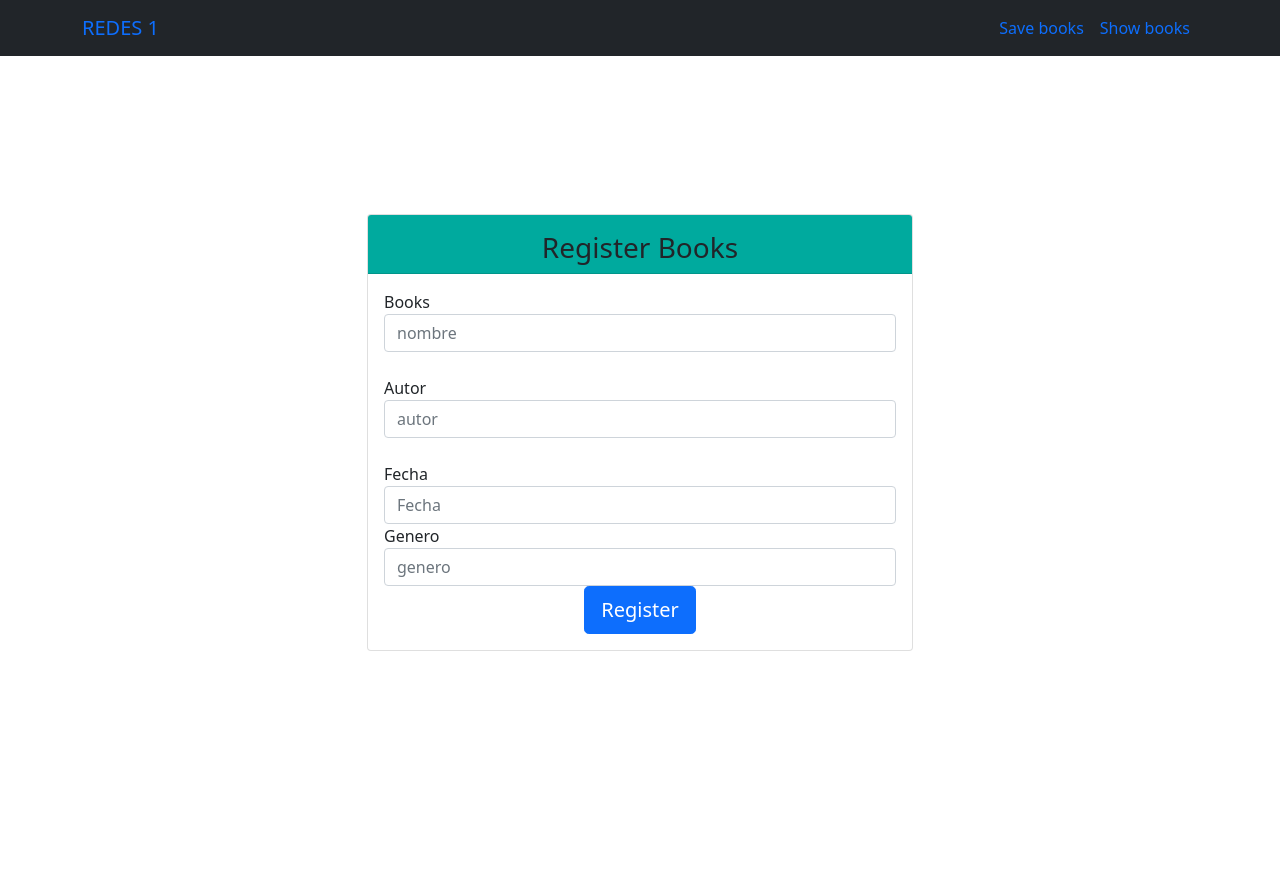
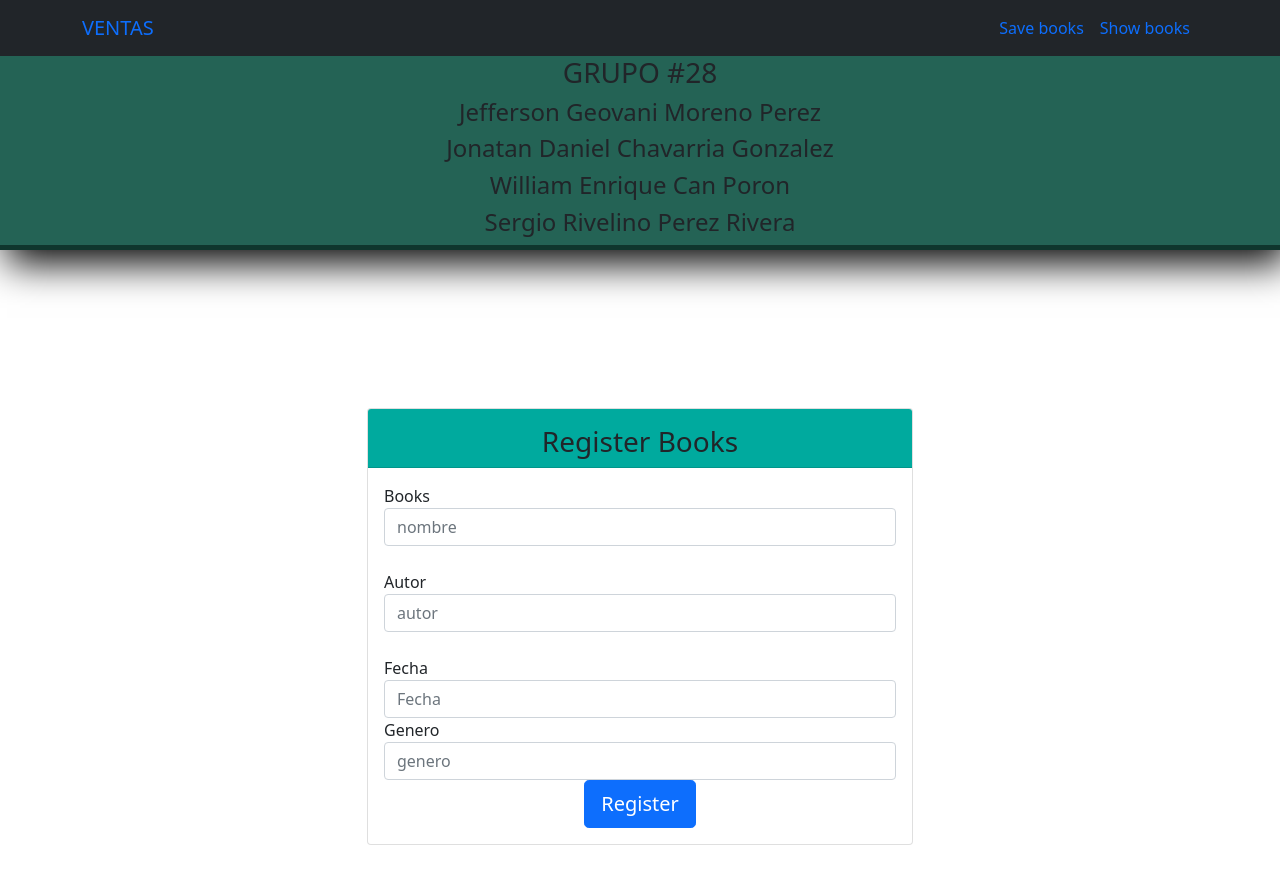
Before and after one commit to William-148/basicServer, a website: page Pagina/views/venta.html in a window 1280 px wide. Before the commit the page ends 800 px from the top, so only its background shows below. Drawn offline with nearby package versions, Linux system fonts and the light colour scheme; files that its build step writes are made by us from their sources.

Commit message:
subiendo actualizaciones

```diff
--- a/Pagina/views/venta.html
+++ b/Pagina/views/venta.html
@@ -9,13 +9,16 @@
 
     <title>Redes 1</title>
     <!--BOOTSTRA-->
-    <link href="https://cdn.jsdelivr.net/npm/bootstrap@5.0.0-beta3/dist/css/bootstrap.min.css" rel="stylesheet" integrity="sha384-eOJMYsd53ii+scO/bJGFsiCZc+5NDVN2yr8+0RDqr0Ql0h+rP48ckxlpbzKgwra6" crossorigin="anonymous">
+    <link rel="stylesheet" href="css/bootstrap.min.css">
 
   </head>
 <body>
+
+<script type="text/javascrit" src="js/bootstrap.min.js"></script>
+
   <nav class="navbar navbar-expand-lg navbar-dar bg-dark">
     <div class="container">
-      <a class="navbar-brand" href="/">REDES 1</a>
+      <a class="navbar-brand" href="/">VENTAS</a>
       <button class="navbar-toggler" type="button" data-bs-toggle="collapse" data-bs-target="#navbarNav" aria-controls="navbarNav" aria-expanded="false" aria-label="Toggle navigation">
         <span class="navbar-toggler-icon"></span>
       </button>
@@ -31,6 +34,20 @@
       </div>
     </div>
   </nav>
+
+<div class="etiquetas">
+    <h3>GRUPO #28</h3>
+    <h4>Jefferson Geovani Moreno Perez</h4>
+    <h4>Jonatan Daniel Chavarria Gonzalez</h4>
+    <h4>William Enrique Can Poron</h4>
+    <h4>Sergio Rivelino Perez Rivera</h4>
+  </div>
+  <style type="text/css">
+    .etiquetas{text-align: center;
+      background-color: #246355;
+      border-bottom: solid 5px #0f362d;
+      box-shadow: 7px 13px 37px #000;}
+  </style>
 
   <form action="/insertar" method="POST">
     <div class="container">
```
Also changed, not shown: Pagina/views/show.html (+18 -3 lines), Pagina/views/css/bootstrap.min.css (added), Pagina/views/js/bootstrap.min.js (added).
